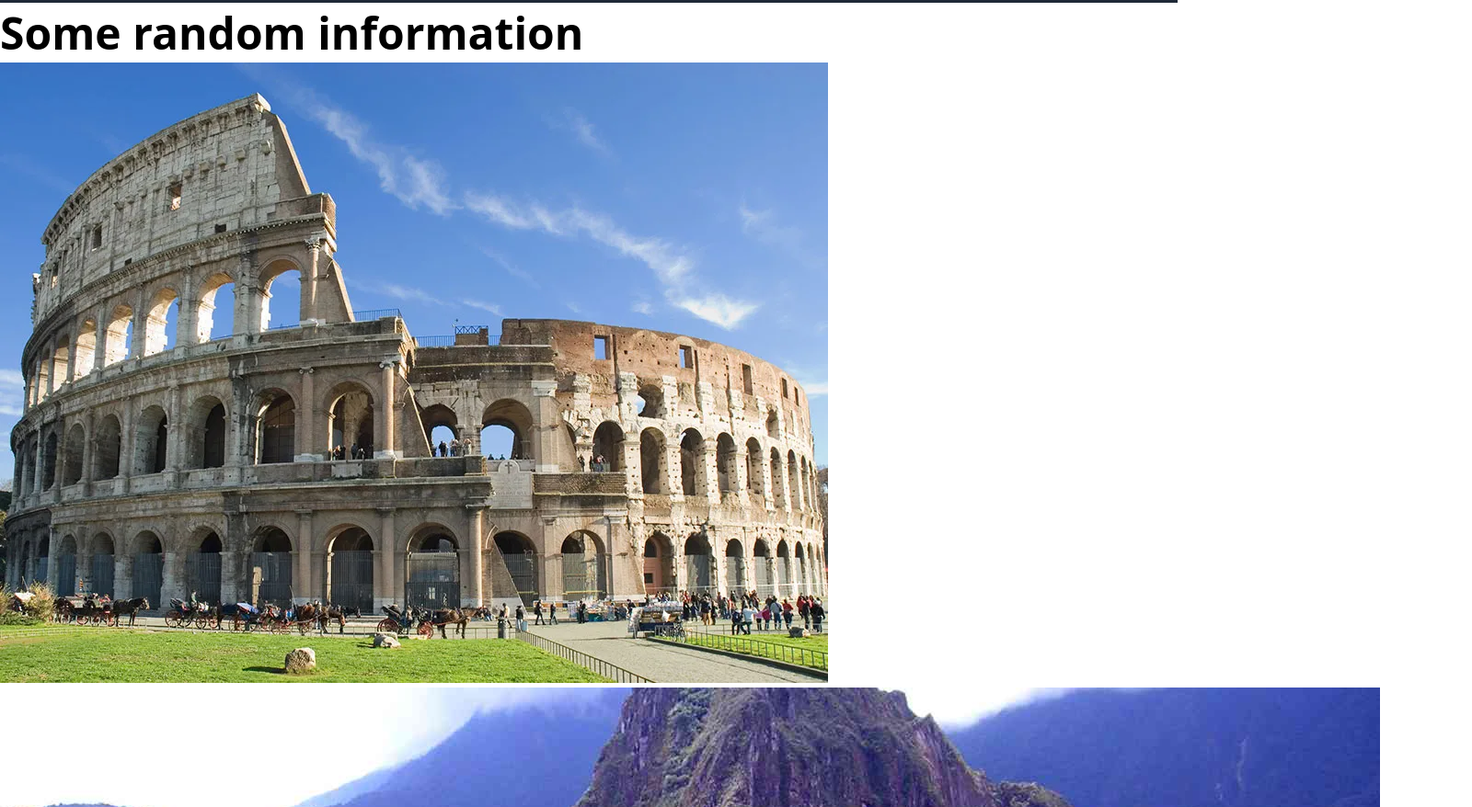
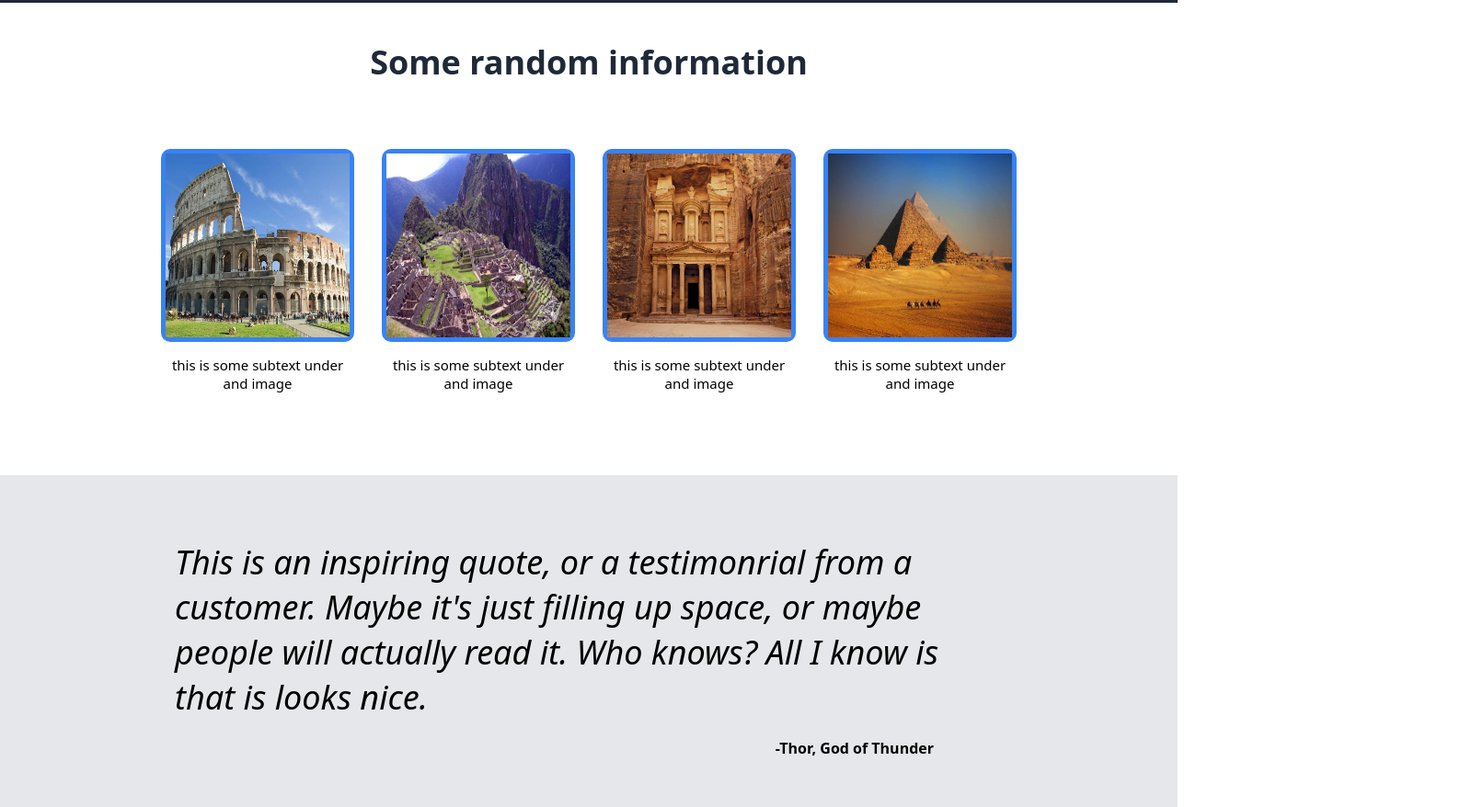
Before and after one commit to gdemicoli/TOP-CSS-Website, a plain HTML site: page index.html in a window 1280 px wide. Shown: the part 467-1345 px from the top of the page at 92% size, 1600 px wide, since content can reach past the window. Drawn offline with Linux system fonts and the light colour scheme.

Commit message:
edited html to match reference doc & completed main body css

```diff
--- a/index.html
+++ b/index.html
@@ -36,30 +36,64 @@
 
     </div>
 
-    <div class="middle-containter">
-        <h3>Some random information</h3>
 
-        <div class="image1">
-            <img src="./Images/Colosseum-Rome-Italy.webp" alt="collesseum">
+
+        <div class="info-header">Some random information</div>
+
+        <div class="middle-container">
+
+
+
+        <div class="image3outer">
+            <div class="image1">
+                <img src="./Images/Colosseum-Rome-Italy.webp" alt="collesseum" width="200" height="200">
+
+            </div>
+
+            <div class="text1"> this is some subtext under and image</div>
         </div>
 
-        <div class="image2">
-            <img src="./Images/machu-picchu-072-56aaa1e35f9b58b7d008cb62-25de5bd99cb243fa82269ee5d1f6be00.jpg" alt="machu picchu">
+        <div class="image2outer">
+
+            <div class="image2">
+                <img src="./Images/machu-picchu-072-56aaa1e35f9b58b7d008cb62-25de5bd99cb243fa82269ee5d1f6be00.jpg" alt="machu picchu" width="200" height="200">
+
+
+            </div>
+            <div class="text2"> this is some subtext under and image</div>
         </div>
 
-        <div class="image3">
-            <img src="./Images/Khaznah-Petra-Jordan.webp" alt="Khaznah-Petra-Jordan">
+
+        <div class="image3outer">
+
+            <div class="image3">
+                <img src="./Images/Khaznah-Petra-Jordan.webp" alt="Khaznah-Petra-Jordan" width="200" height="200">
+
+
+            </div>
+            <div class="text3"> this is some subtext under and image</div>
         </div>
 
-        <div class="image4">
-            <img src="./Images/pyramid-caravan-181954009-5a9e9c773128340037e26dfd.jpg" alt="pyramids">
+
+        <div class="image4outer">
+
+            <div class="image4">
+                <img src="./Images/pyramid-caravan-181954009-5a9e9c773128340037e26dfd.jpg" alt="pyramids" width="200" height="200">
+
+
+            </div>
+            <div class="text4"> this is some subtext under and image</div>
         </div>
     </div>
 
-    <div class="middle-containter2">
+    <div class="middle-container2">
 
-        <div class="quote"> <p>This is an inspiringquote, or a testimonrial from a customer. Maybe it's just filling up space, or maybe people will actually read it. Who knows? All I know is that is looks nice.</p></div>
-        <div class="author">Thor, God of Thunder</div>
+        <div class="middle-container22">
+
+                <div class="quote"> <div class="words">This is an inspiring quote, or a testimonrial from a customer. Maybe it's just filling up space, or maybe people will actually read it. Who knows? All I know is that is looks nice.</div></div>
+                <div class="author"><div class="words2">-Thor, God of Thunder</div></div>
+        </div>
+
     </div>
 
     <div class="bottom-containter">
--- a/style.css
+++ b/style.css
@@ -70,6 +70,11 @@ ul {
     align-content: space-between; */
 }
 
+/* .sign-up {
+    display: flex;
+    flex-direction: column;
+} */
+
 h3 {
     font-size: 48px;
     margin-top: 0%;
@@ -103,3 +108,103 @@ button {
 }
 
 /* middle container styling */
+.info-header {
+    text-align: center;
+    font-size: 36px;
+    color:  #1f2937;
+    font-weight: bolder;
+    margin: 40px;
+    margin-bottom: 0px;
+
+}
+
+.middle-container {
+    display: flex;
+    align-content: center;
+    gap: 30px;
+    justify-content: center;
+    flex-wrap: wrap;
+
+    border-radius: 10px;
+    overflow: hidden;
+    margin:70px;
+
+
+}
+
+.image1outer, .image2outer, .image3outer, .image4outer {
+    flex-basis: 210px;
+
+}
+
+
+.image1, .image2, .image3, .image4 {
+    padding: 5px;
+    background-color: #3882f6;
+
+    display: flex;
+    align-content: center;
+
+
+
+    display: flex;
+    border-radius: 10px;
+    overflow: hidden;
+}
+
+.text1, .text2, .text3, .text4 {
+    text-align: center;
+    font-size: 15px;
+    font-weight: lighter;
+
+    margin-top: 15px;
+    margin-bottom: 20px;
+
+}
+
+/* middle container 2 styling */
+
+.middle-container2 {
+    display: flex;
+    flex-direction: column;
+    flex-wrap: wrap;
+
+
+    justify-content: center;
+    align-content: center;
+
+
+
+    background-color: #e5e7eb;
+
+    padding: 70px;
+}
+
+.middle-container22 {
+    display: flex;
+    flex-direction: column;
+    width: 950px;
+}
+
+.quote {
+    display: flex;
+    /* flex-basis: 700px; */
+    justify-content: space-around;
+    margin-bottom: 20px;
+}
+
+.words {
+    flex-basis: 900px;
+    font-size: 36px;
+    font-weight: lighter;
+    font-style: italic;
+}
+
+.author {
+    display: flex;
+    /* flex-basis: 100px; */
+    justify-content:flex-end;
+    margin-bottom: 50px;
+    width: 850px;
+    font-weight: bold;
+}
```
